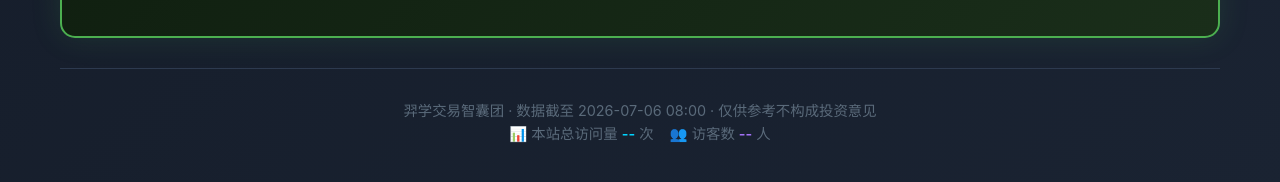
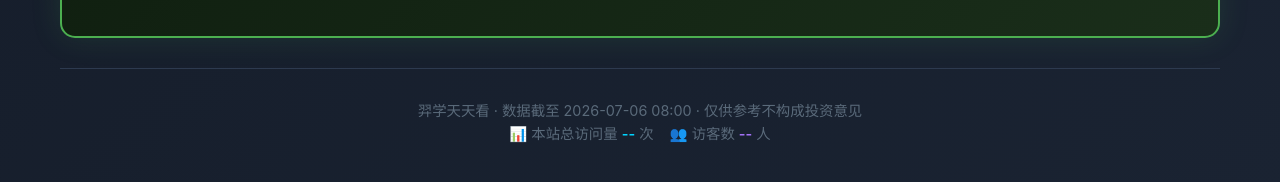
Before and after one commit to xiaoyi0319a/yixue-dashboard, a Jekyll site: the page index.html, which Jekyll copies as it is, in a window 1280 px wide and 900 px high, scrolled down 4613 px. Shown: the part 704-886 px from the top of the window. Built offline with Jekyll 4.4.1, drawn with Linux system fonts in a browser that asks for light colours; comment, search, counter and statistics services are not loaded.

Commit message:
修复：网站名称统一为羿学天天看（根除模板硬编码）

```diff
--- a/index.html
+++ b/index.html
@@ -3,19 +3,19 @@
 <head>
     <meta charset="UTF-8">
     <meta name="viewport" content="width=device-width, initial-scale=1.0">
-    <meta property="og:title" content="羿学交易智囊团 | 2026-07-06 今日预测">
+    <meta property="og:title" content="羿学天天看 | 2026-07-06 今日预测">
     <meta property="og:description" content="🔮 奇门中性·火金交战势均力 | 📈 6大涨停方向·160只驱动 | 📰 6大新闻方向·2026-07-06新闻驱动">
     <meta property="og:type" content="website">
     <meta property="og:url" content="https://xiaoyi0319a.github.io/yixue-dashboard/">
     <meta name="twitter:card" content="summary_large_image">
-    <title>羿学交易智囊团 | 2026-07-06</title>
+    <title>羿学天天看 | 2026-07-06</title>
     <link rel="stylesheet" href="css/style.css">
     <script async src="https://busuanzi.ibruce.info/busuanzi/2.3/busuanzi.pure.mini.js"></script>
 </head>
 <body>
     <div class="container">
         <div class="header">
-            <h1>羿学交易智囊团</h1>
+            <h1>羿学天天看</h1>
             <div class="date">2026年7月6日 星期一</div>
             <div class="ganzhi">丙午年 甲午月 辛巳日 | 阴遁9局 值符天柱·巽四宫</div>
         </div>
@@ -522,7 +522,7 @@
             </ul>
         </div>
         <div class="footer">
-            <p>羿学交易智囊团 · 数据截至 2026-07-06 08:00 · 仅供参考不构成投资意见</p>
+            <p>羿学天天看 · 数据截至 2026-07-06 08:00 · 仅供参考不构成投资意见</p>
             <p class="site-stats" id="busuanzi_container_site_pv">
                 <span style="color:#5a6a7a;">📊 本站总访问量 </span><span id="busuanzi_value_site_pv" style="color:#00d4ff;font-weight:600;">--</span><span style="color:#5a6a7a;"> 次</span>
                 <span style="color:#5a6a7a;margin-left:12px;">👥 访客数 </span><span id="busuanzi_value_site_uv" style="color:#a371f7;font-weight:600;">--</span><span style="color:#5a6a7a;"> 人</span>
@@ -531,7 +531,7 @@
     </div>
     <script>
         document.addEventListener('DOMContentLoaded', function() {
-            console.log('羿学交易智囊团 · 页面加载完成');
+            console.log('羿学天天看 · 页面加载完成');
         });
     </script>
 </body>
```
